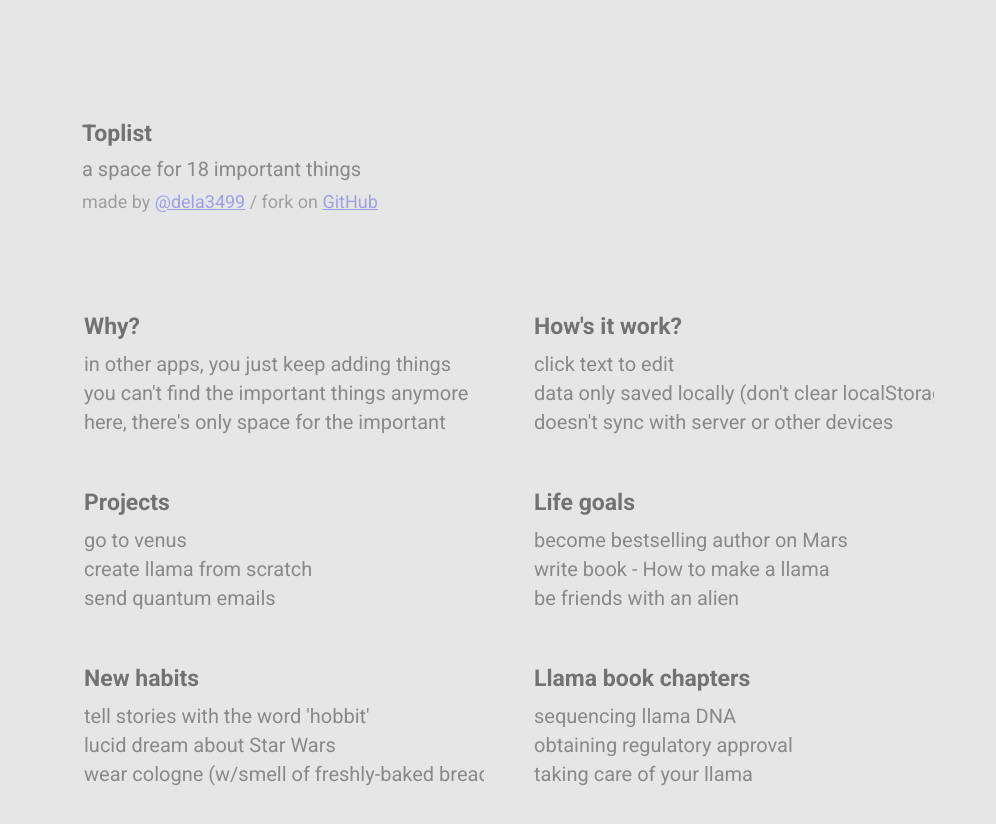
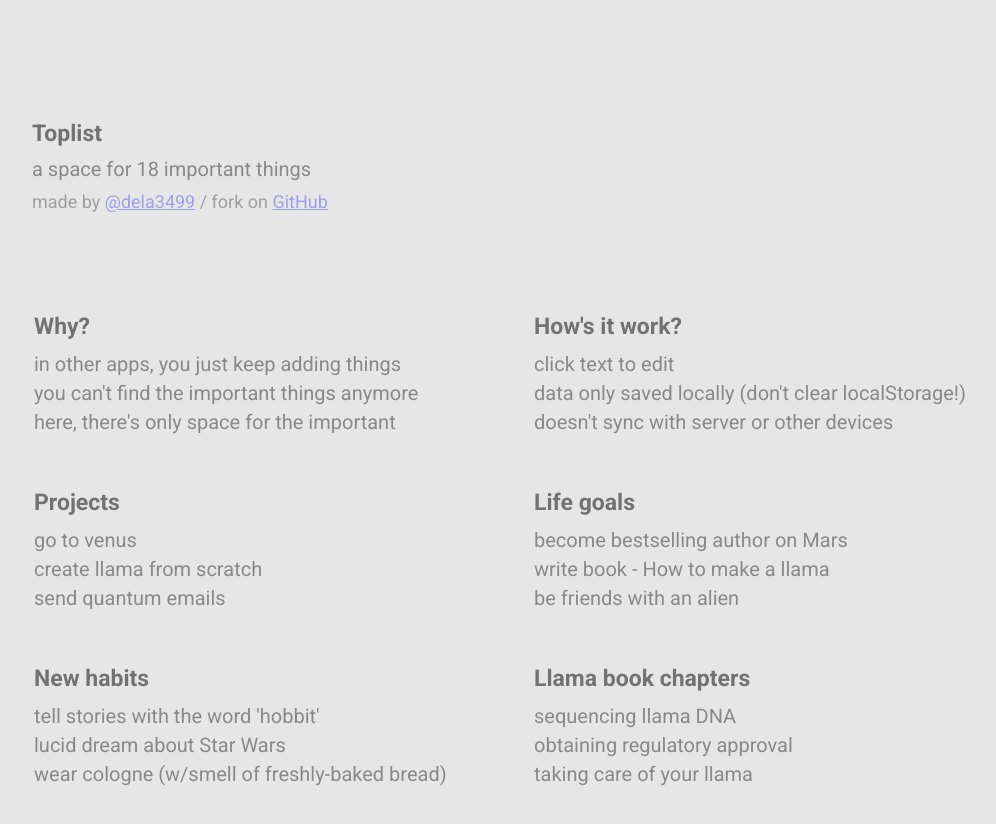
Before and after one commit to dela3499/toplist, a plain HTML site: page index.html in a window 1280 px wide. Shown: the whole page, without its empty margins (133-1129 px from the left). Drawn offline with Linux system fonts and the light colour scheme.

Commit message:
Widened columns

```diff
--- a/app.css
+++ b/app.css
@@ -4,7 +4,7 @@ body {
 }
 
 #container {
-	max-width: 850px;
+	max-width: 950px;
 	margin: 0 auto;
 	margin-top: 120px;
 }
@@ -35,7 +35,7 @@ body {
 }
 
 .column {
-	width: 400px;
+	width: 450px;
 	float: left;
 }
 
@@ -74,7 +74,7 @@ input:focus{
   color: grey;
 }
 
-@media (max-width: 950px) {
+@media (max-width: 1050px) {
     #container {
     	/*margin: 0px;*/
     	margin-left: 50px;
```
